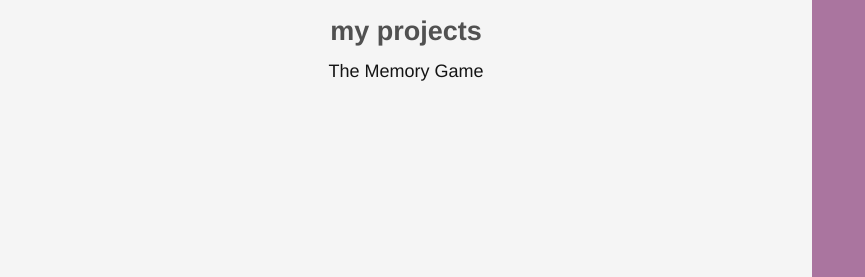
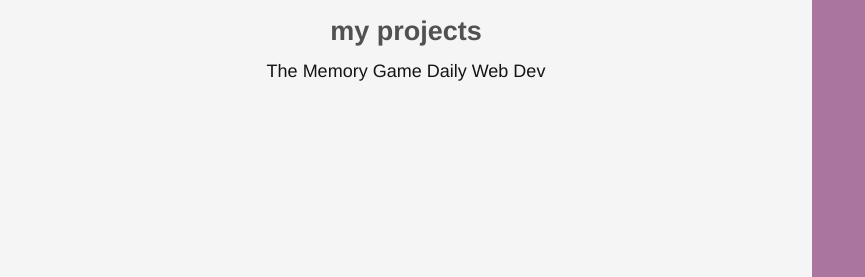
Before and after one commit to sharavananpa/sharavananpa.github.io-old-vanilla_version, a plain HTML site: page index.html in a window 1280 px wide. Shown: the part 402-679 px from the top of the page, 0-865 px from the left. Drawn offline with Linux system fonts and the light colour scheme.

Commit message:
Update index.html

```diff
--- a/index.html
+++ b/index.html
@@ -78,6 +78,7 @@
         <h1>inga edachu intro podanum</h1>
         <h2>my projects</h2>
         <a href="https://sharavananpa.github.io/the-memory-game/" target="_blank" rel="noopener noreferrer">The Memory Game</a>
+        <a href="https://https://sharavananpa.github.io/daily-js-html-css/" target="_blank" rel="noopener noreferrer">Daily Web Dev</a>
     </div>
 
 </body>
```
